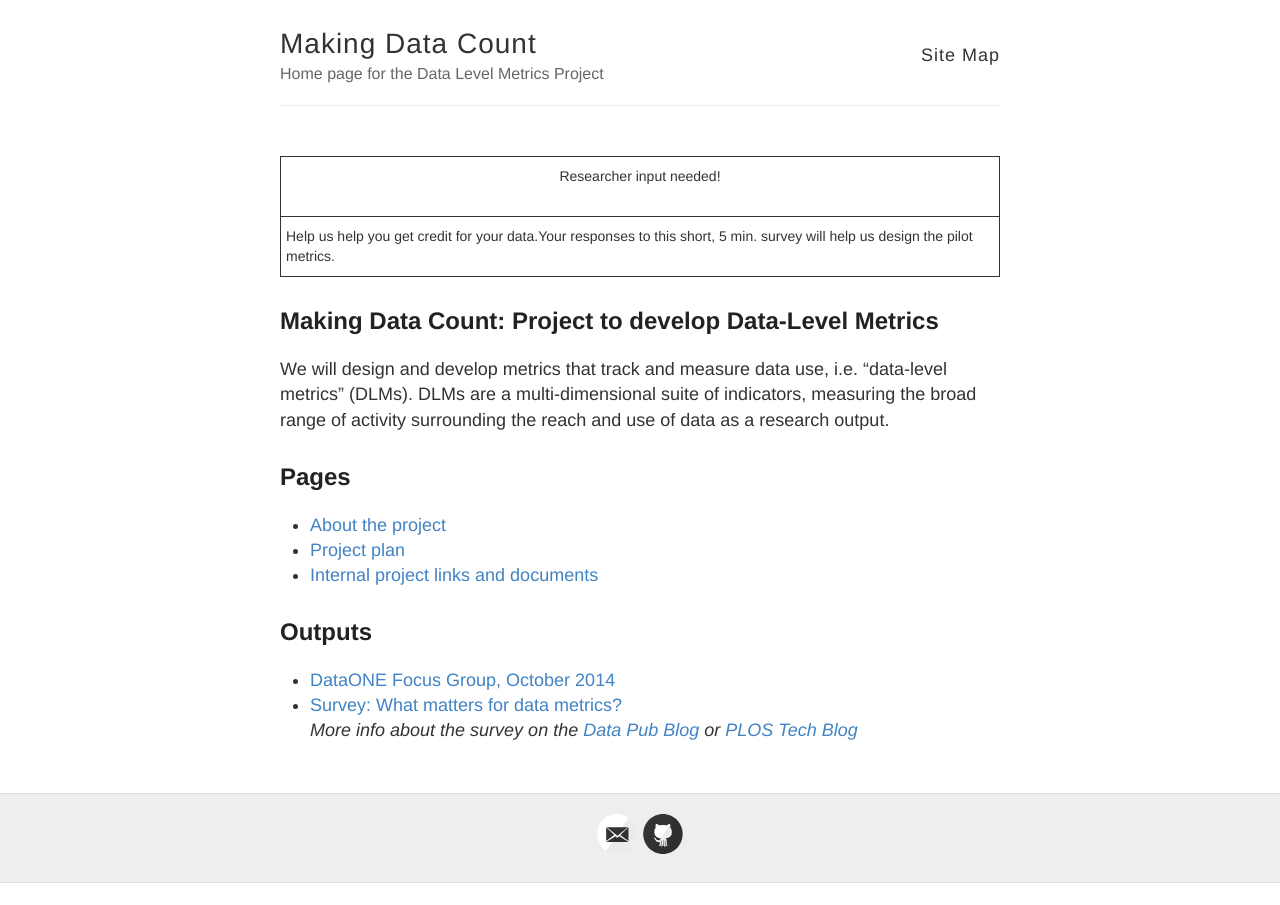
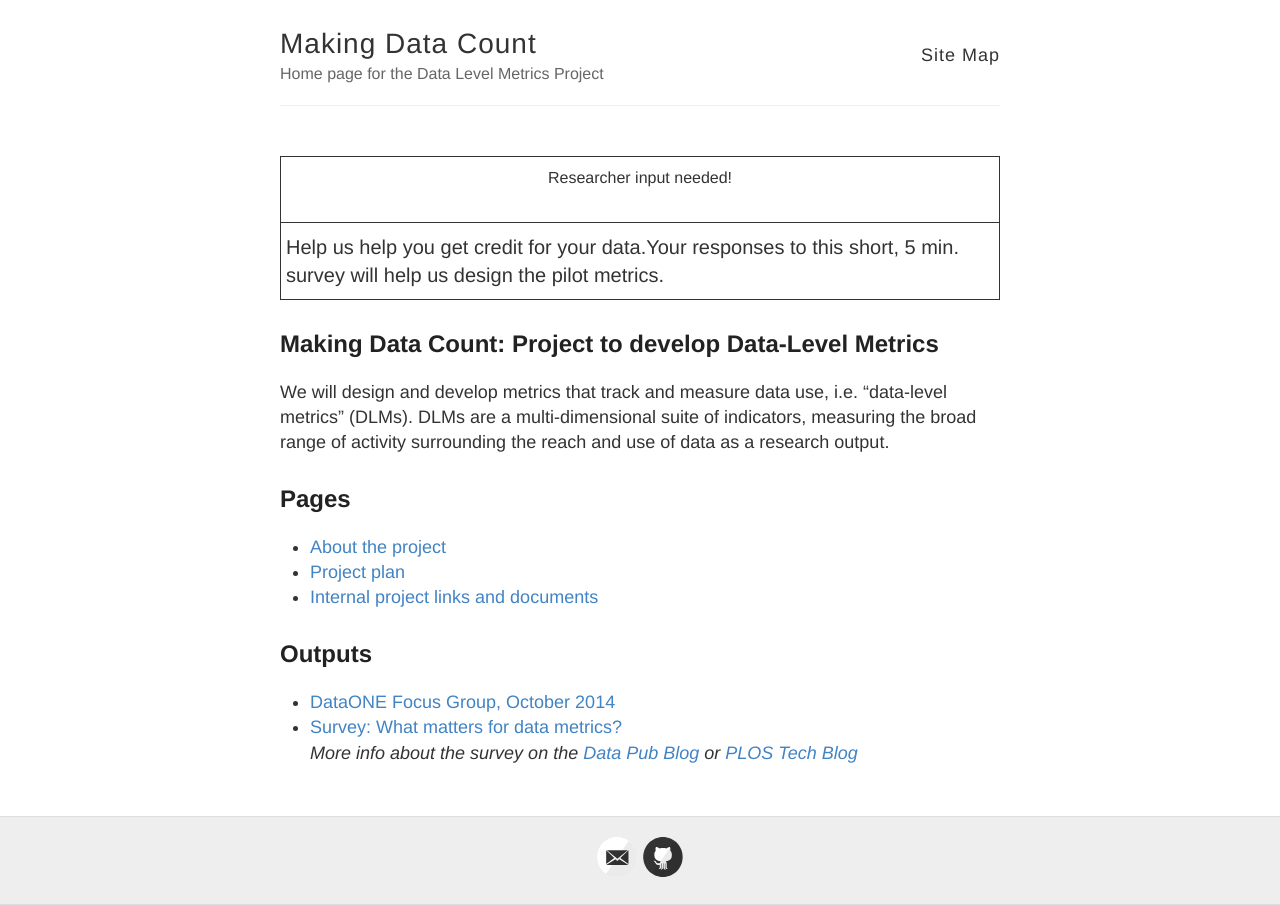
Before and after one commit to lagotto/MDC, a Jekyll site: the page built from index.html, in a window 1280 px wide. Built offline with Jekyll 4.4.1, drawn with Linux system fonts in a browser that asks for light colours.

Commit message:
tweaks2 banner

```diff
--- a/index.html
+++ b/index.html
@@ -6,8 +6,8 @@ layout: default
 <link rel="icon" href="/MDC/favicon.ico" type="image/x-icon">
 <style type="text/css">
 .tg  {border-collapse:collapse;border-spacing:0;}
-.tg td{font-family:helvetica, sans-serif;font-size:14px;padding:10px 5px;border-style:solid;border-width:1px;overflow:hidden;word-break:normal;}
-.tg th{font-family:helvetica, sans-serif;font-size:14px;font-weight:normal;padding:10px 5px;border-style:solid;border-width:1px;overflow:hidden;word-break:normal;}
+.tg td{font-family:helvetica, sans-serif;font-size:20px;padding:10px 5px;border-style:solid;border-width:1px;overflow:hidden;word-break:normal;}
+.tg th{font-family:helvetica, sans-serif;font-size:16px;font-weight:normal;padding:10px 5px;border-style:solid;border-width:1px;overflow:hidden;word-break:normal;}
 .tg .tg-7cax{font-weight:bold;background-color:#efefef;color:#000000}
 .tg .tg-1vft{background-color:#efefef;color:#343434}
 </style>
```
